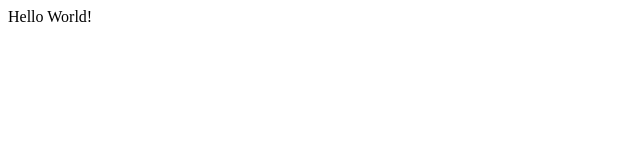
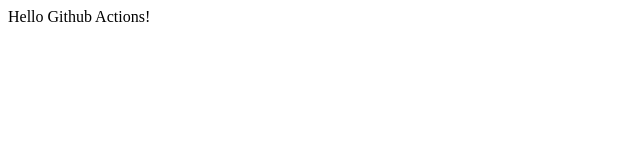
Before and after one commit to adamjberg/github-actions-tutorial, a React (Create React App) app in the folder client/: page / in a window 1280 px wide. Shown: the top 160 px of the page, without its empty margins (0-640 px from the left). Built offline with nearby package versions, Linux system fonts and the light colour scheme; the HTML template or start-up script is replaced by a standard one.

Commit message:
Fix path to built js file

```diff
--- a/client/src/App.tsx
+++ b/client/src/App.tsx
@@ -1,5 +1,5 @@
 import React from "react";
 
 export const App: React.FC = () => {
-  return <div>Hello World!</div>;
+  return <div>Hello Github Actions!</div>;
 };
```
